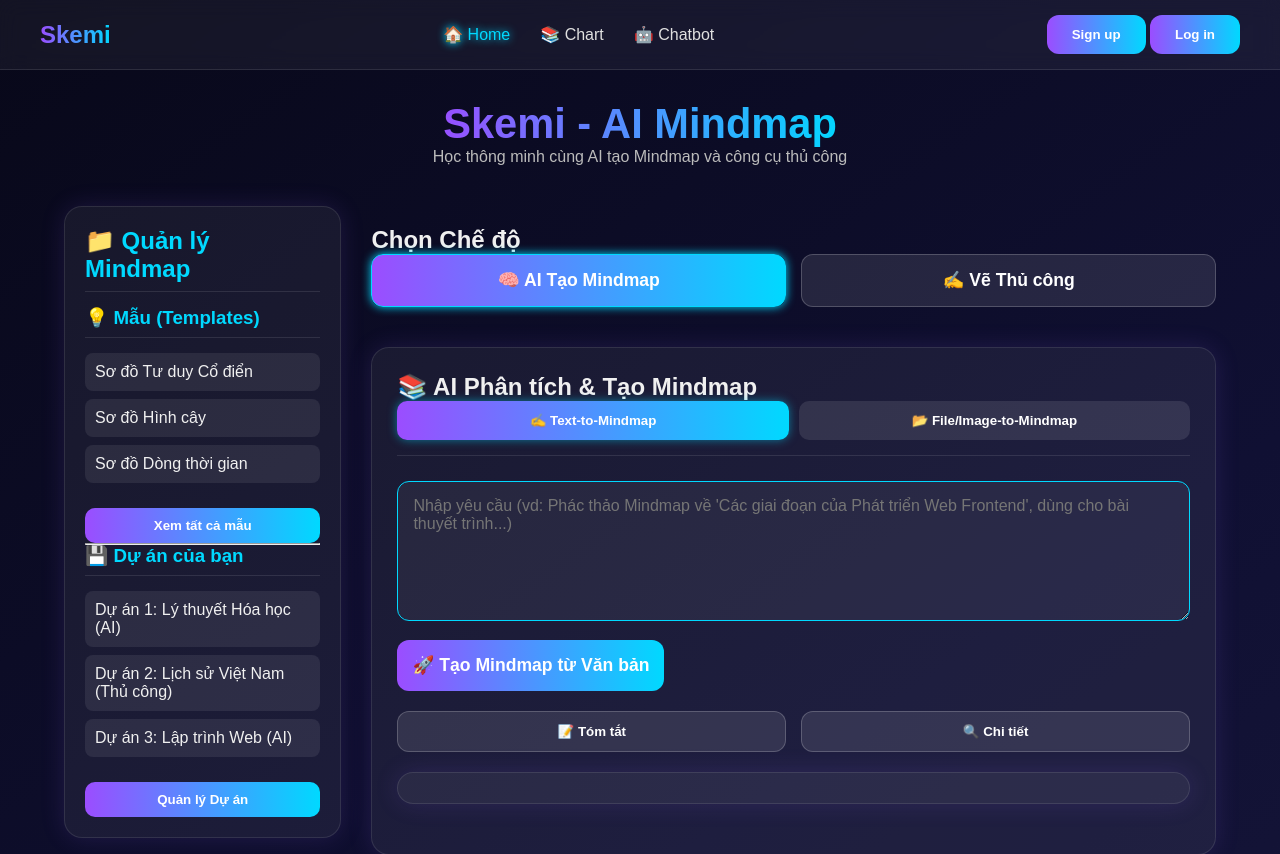
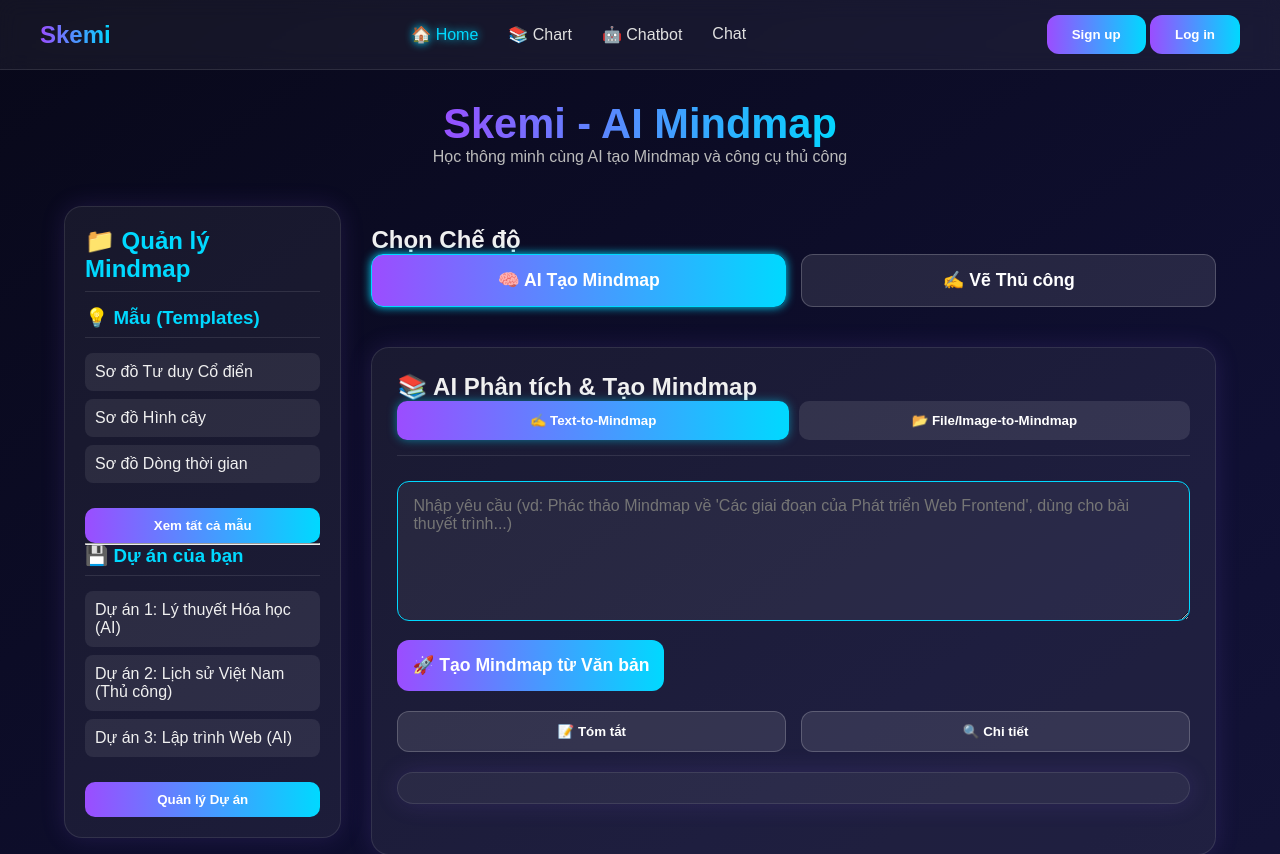
Before and after one commit to GoldenVN190212/Skemi_Dell, a plain HTML site: page Home.html in a window 1280 px wide. Shown: the top 854 px of the page. Drawn offline with nearby package versions, Linux system fonts and the light colour scheme; no server answers.

Commit message:
Update code

```diff
--- a/Home.html
+++ b/Home.html
@@ -20,6 +20,7 @@
             <li><a href="Home.html" class="active">🏠 Home</a></li>
             <li><a href="Chart.html">📚 Chart</a></li>
             <li><a href="Chatbot.html">🤖 Chatbot</a></li>
+            <li><a href="Chat.html">Chat</a></li>
         </ul>
         <div id="auth-buttons"></div>
         <button id="logoutBtn" type="button">🚪 Logout</button>
```
Also changed, not shown: Css/Chat.css (added).
